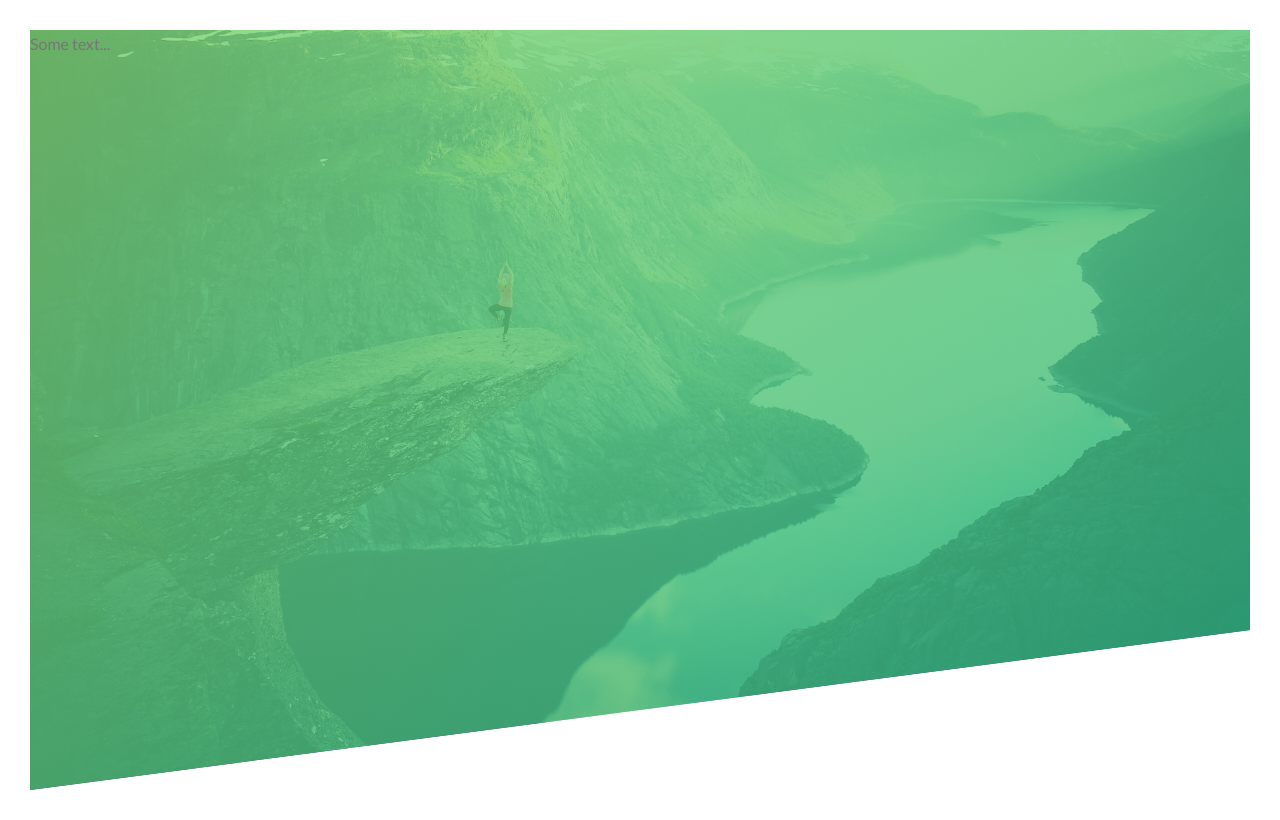
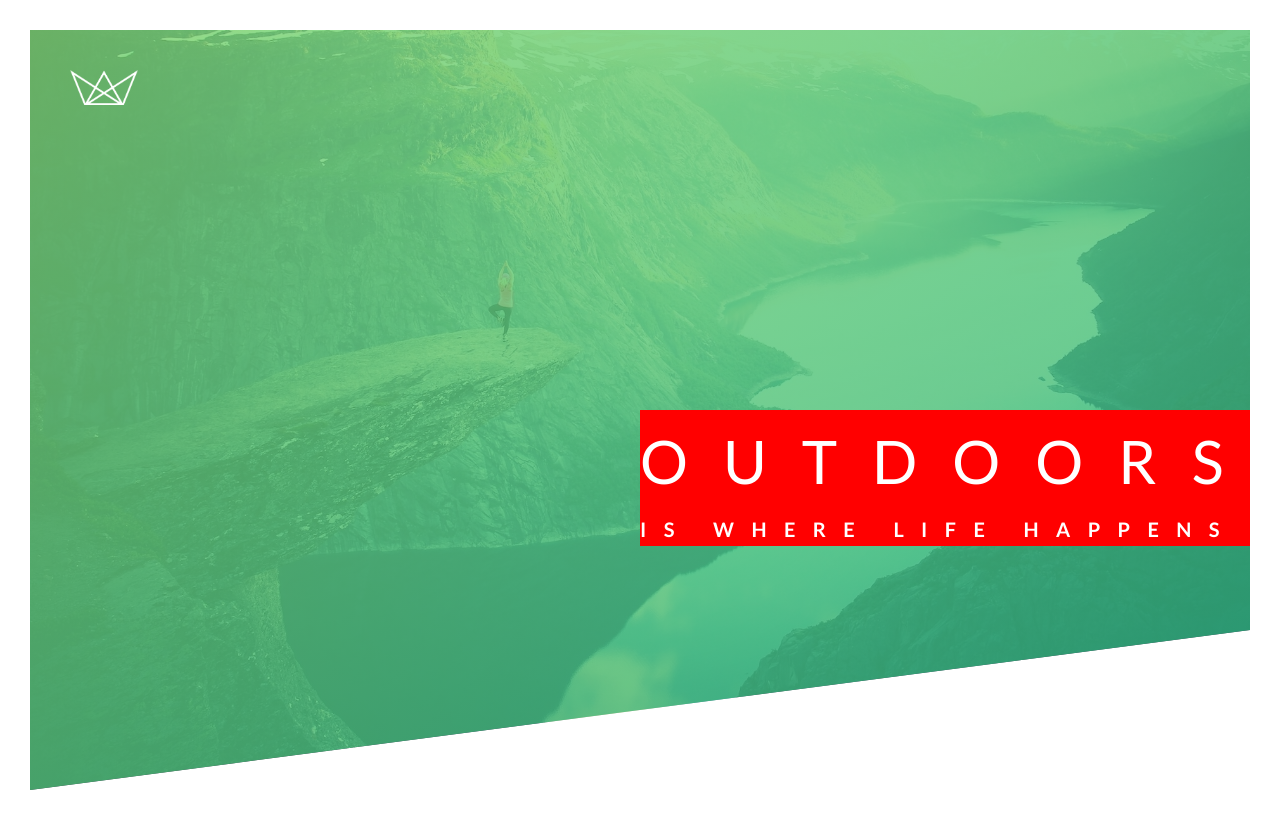
Before and after one commit to CLTsolutions/advanced_css_course, a plain HTML site: page Natours/starter/index.html in a window 1280 px wide. Drawn offline with Linux system fonts and the light colour scheme; files that its build step writes are made by us from their sources.

Commit message:
working on header pt 2

```diff
--- a/Natours/starter/css/style.css
+++ b/Natours/starter/css/style.css
@@ -1,9 +1,9 @@
 /*
 COLORS:
 
-Light: #7ed56f
-Medium: #55c57a
-Dark: #28b485
+Light green: #7ed56f
+Medium green: #55c57a
+Dark green: #28b485
 
 */
 
@@ -51,4 +51,46 @@ body {
   /* moves clockwise (from top left corner) */
   /* 0 0 we don't want the top left corner to change */
   clip-path: polygon(0 0, 100% 0, 100% 75vh, 0 100%);
+  position: relative;
 }
+
+.logo-box {
+  position: absolute;
+  /* where does 40px starts? ref is parent element with position set to relative */
+  /*  - header is parent element */
+  top: 40px;
+  left: 40px;
+}
+
+.logo {
+  height: 35px;
+  /* width will scale accordingly by browser (could do vice versa) */
+}
+
+.text-box {
+  position: absolute;
+  top: 50%;
+  left: 50%;
+  background-color: red;
+}
+
+.heading-primary {
+  color: #ffffff;
+  text-transform: uppercase;
+}
+
+.heading-primary-main {
+  /* block width occupies entire line avl and create line breaks */
+  /* span is inline element by default */
+  display: block;
+  font-size: 60px;
+  font-weight: 400;
+  letter-spacing: 35px;
+}
+
+.heading-primary-sub {
+  display: block;
+  font-size: 20px;
+  font-weight: 700;
+  letter-spacing: 17.4px;
+}
--- a/Natours/starter/index.html
+++ b/Natours/starter/index.html
@@ -16,6 +16,20 @@
     <title>Natours | Exciting tours for adventurous people</title>
   </head>
   <body>
-    <header class="header">Some text...</header>
+    <header class="header">
+      <!-- because img is inline elemenet, better practice to put inside container -->
+      <!-- - then position container where element lives -->
+      <div class="logo-box">
+        <img src="img/logo-white.png" alt="Logo" class="logo" />
+      </div>
+      <div class="text-box">
+        <!-- h1 is important for SEO so put title of webpage inside -->
+        <h1 class="heading-primary">
+          <!-- a span tag styles text differently -->
+          <span class="heading-primary-main">Outdoors</span>
+          <span class="heading-primary-sub">is where life happens</span>
+        </h1>
+      </div>
+    </header>
   </body>
 </html>
```
Also changed, not shown: 1 other file.
